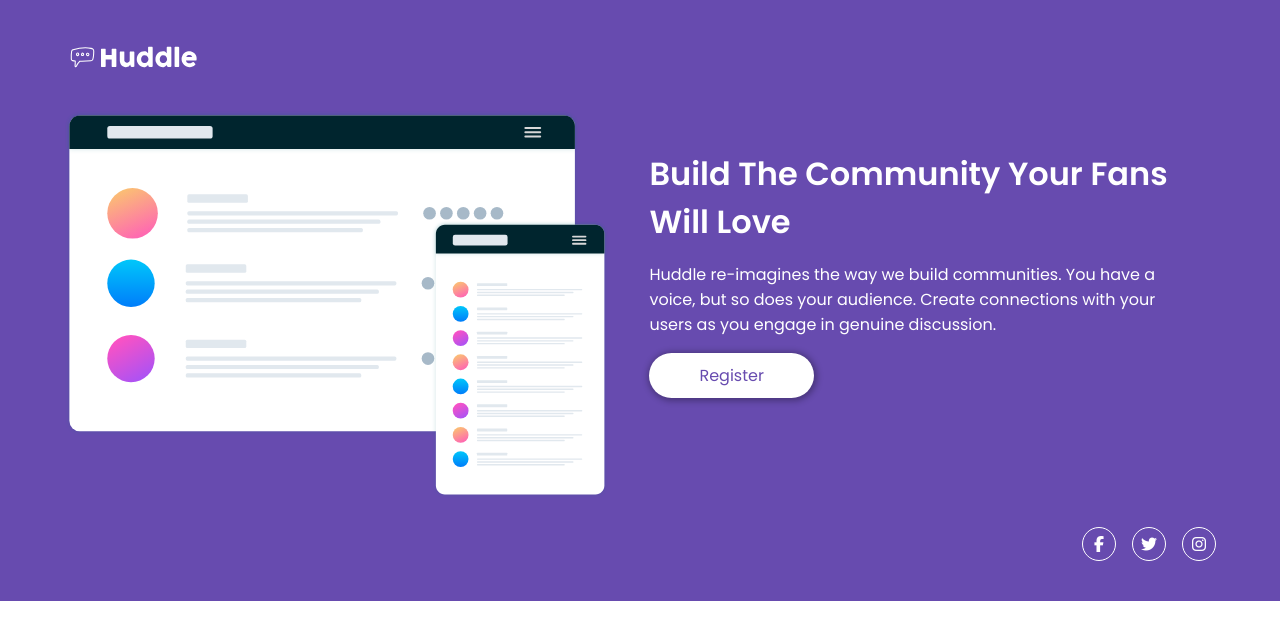
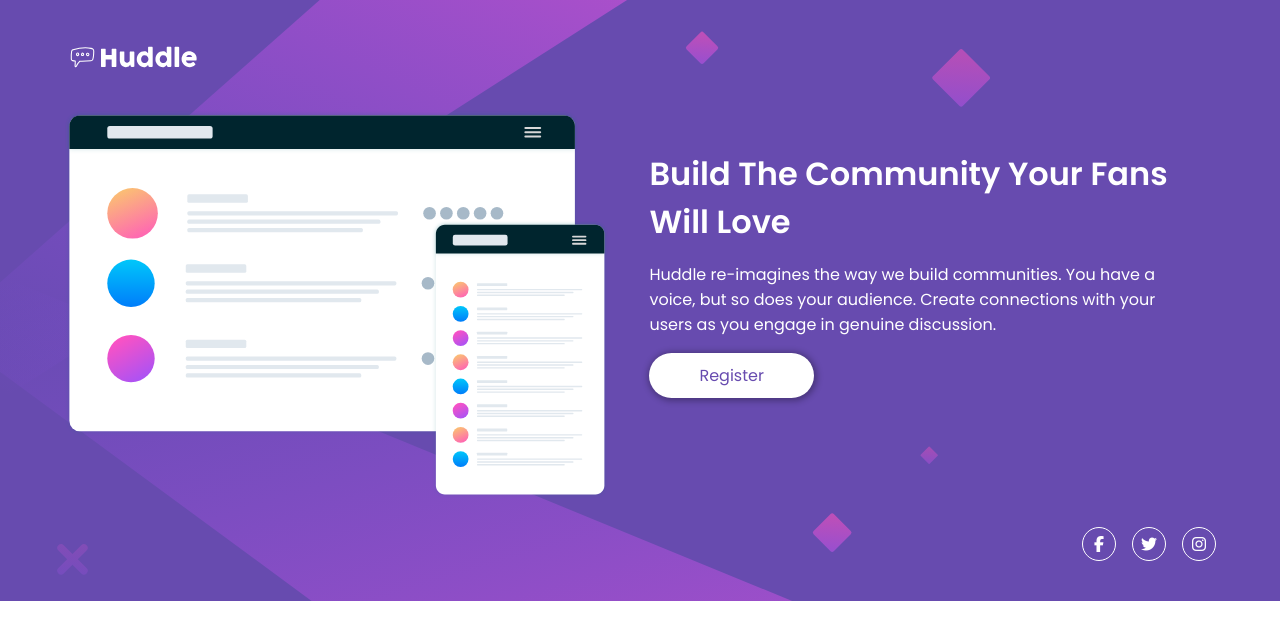
Before and after one commit to dheeraj78/Huddles-landing-page-single-Introductory, a plain HTML site: page index.html in a window 1280 px wide. Drawn offline with Linux system fonts and the light colour scheme.

Commit message:
background-image-svg added

```diff
--- a/style.css
+++ b/style.css
@@ -27,7 +27,6 @@
 
 body {
     color: var(--fclr-primary);
-    /* overflow: hidden; */
 }
 
 h1,
@@ -48,8 +47,10 @@ p,
 
 .wrapper {
     background-color: var(--clr-primary-violet);
+    background-image: url('images/bg-mobile.svg');
     width: clamp(20rem, 100%, 90rem);
     padding: var(--page-padding);
+    background-repeat: no-repeat;
 }
 
 .header .logo a img {
@@ -125,7 +126,9 @@ i {
 
     .wrapper {
         padding: var(--main-gap) 0;
-    }
+        background-image: url('images/bg-desktop.svg');
+        background-size: contain;
+     }
 
     .header, .main-content,.social-links-icons {
         width: 90%;
```
